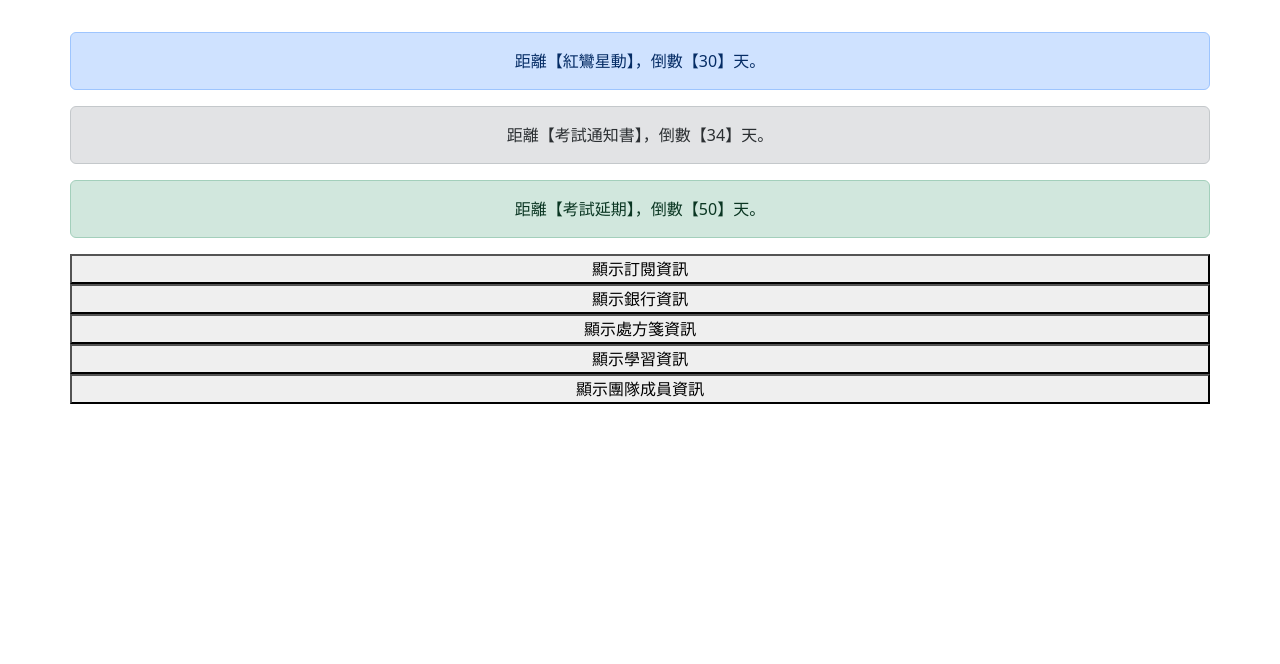
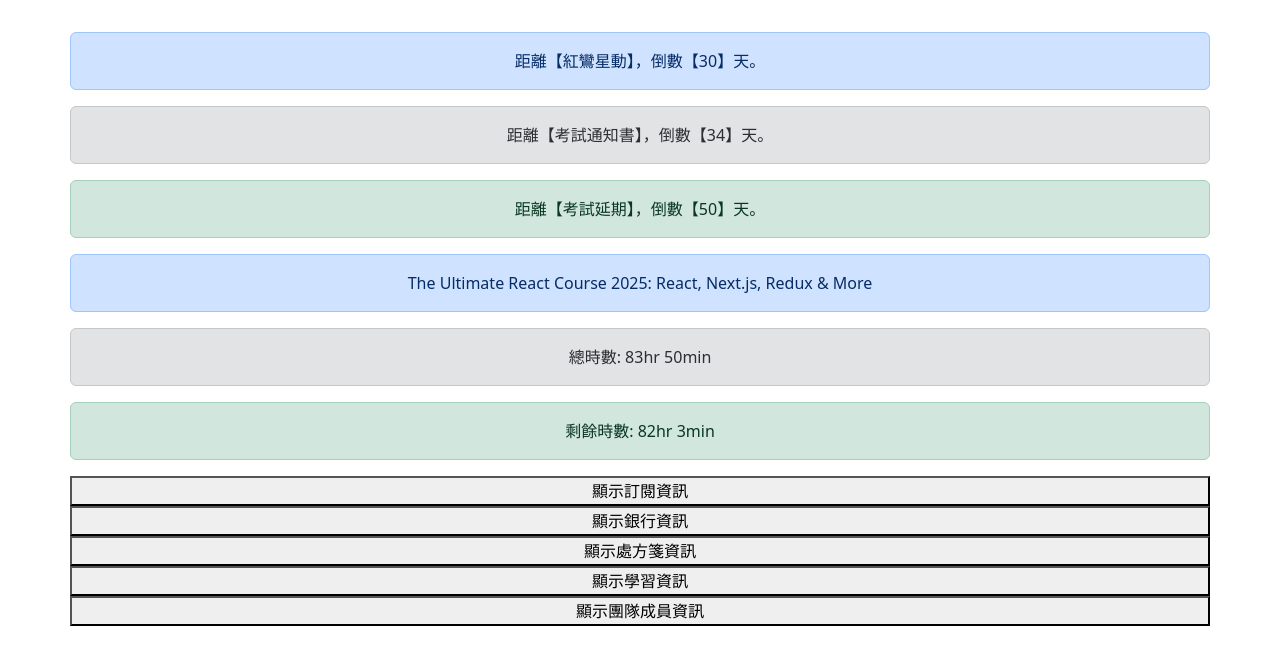
Before and after one commit to goldshoot0720/react20250705, a React (Vite) app: page / in a window 1280 px wide. Shown: the top 664 px of the page. Built offline with nearby package versions, Linux system fonts and the light colour scheme.

Commit message:
react20250705 MyCourseCountDown

```diff
--- a/src/App.jsx
+++ b/src/App.jsx
@@ -7,6 +7,8 @@
 import MyCountDown from "./MyCountDown";
 import { mytablecontent5 } from "./mytablecontent5";
 import { mytablecontent6 } from "./mytablecontent6";
+import MyCourseCountDown from "./MyCourseCountDown";
+import { mycourse1 } from "./mycourse1";
 
 function App() {
   const [showMytablecontent1, setshowMytablecontent1] = useState(false);
@@ -27,6 +29,11 @@
             mycountdowntitle3="考試延期"
             mycountdown3="2025-07-05"
           />
+          <MyCourseCountDown
+            mytitle="The Ultimate React Course 2025: React, Next.js, Redux & More"
+            mycourse={mycourse1}
+            myviewed="3"
+          />
           <button onClick={() => setshowMytablecontent1(!showMytablecontent1)}>
             {showMytablecontent1 ? "隱藏訂閱資訊" : "顯示訂閱資訊"}
           </button>
@@ -42,7 +49,6 @@
           <button onClick={() => setshowMytablecontent6(!showMytablecontent6)}>
             {showMytablecontent6 ? "隱藏團隊成員資訊" : "顯示團隊成員資訊"}
           </button>
-
           {showMytablecontent1 && (
             <MyTable
               mytableth1="訂閱服務"
@@ -52,7 +58,6 @@
               mytablecontent={mytablecontent1}
             />
           )}
-
           {showMytablecontent2 && (
             <MyTable
               mytableth1="銀行名稱"
@@ -62,7 +67,6 @@
               mytablecontent={mytablecontent2}
             />
           )}
-
           {showMytablecontent3 && (
             <MyTable
               mytableth1="醫院/醫師"
@@ -72,7 +76,6 @@
               mytablecontent={mytablecontent3}
             />
           )}
-
           {showMytablecontent5 && (
             <MyTable
               mytableth1="學習項目"
--- /dev/null
+++ b/src/MyCourseCountDown.jsx
@@ -0,0 +1,41 @@
+function MyCourseCountDown({ mytitle, mycourse, myviewed }) {
+  console.log("mycourse", mycourse);
+
+  // 計算總時數
+  let totalMinutes = 0;
+  mycourse.forEach((item) => {
+    if (item) {
+      totalMinutes += parseInt(item.hr, 10) * 60 + parseInt(item.min, 10);
+    }
+  });
+  const totalHours = Math.floor(totalMinutes / 60);
+  const remainingMinutes = totalMinutes % 60;
+
+  // 計算剩餘時數
+  const mycoursenew = mycourse.slice(myviewed);
+  console.log("mycoursenew", mycoursenew);
+  let totalMinutes2 = 0;
+  mycoursenew.forEach((item) => {
+    if (item) {
+      totalMinutes2 += parseInt(item.hr, 10) * 60 + parseInt(item.min, 10);
+    }
+  });
+  const totalHours2 = Math.floor(totalMinutes2 / 60);
+  const remainingMinutes2 = totalMinutes2 % 60;
+
+  return (
+    <>
+      <div className="alert alert-primary" role="alert">
+        {mytitle}
+      </div>
+      <div className="alert alert-secondary" role="alert">
+        總時數: {totalHours}hr {remainingMinutes}min
+      </div>
+      <div className="alert alert-success" role="alert">
+        剩餘時數: {totalHours2}hr {remainingMinutes2}min
+      </div>
+    </>
+  );
+}
+
+export default MyCourseCountDown;
--- /dev/null
+++ b/src/mycourse1.jsx
@@ -0,0 +1,42 @@
+export const mycourse1 = [
+  { hr: "0", min: "31" },
+  { hr: "0", min: "1" },
+  { hr: "1", min: "15" },
+  { hr: "1", min: "52" },
+  { hr: "2", min: "54" },
+  { hr: "2", min: "55" },
+  { hr: "2", min: "42" },
+  { hr: "1", min: "29" },
+  { hr: "0", min: "2" },
+  { hr: "2", min: "39" },
+  { hr: "2", min: "38" },
+  { hr: "3", min: "13" },
+  { hr: "2", min: "2" },
+  { hr: "1", min: "22" },
+  { hr: "0", min: "2" },
+  { hr: "3", min: "15" },
+  { hr: "2", min: "59" },
+  { hr: "4", min: "7" },
+  { hr: "2", min: "57" },
+  { hr: "2", min: "57" },
+  { hr: "0", min: "2" },
+  { hr: "2", min: "7" },
+  { hr: "3", min: "15" },
+  { hr: "2", min: "44" },
+  { hr: "1", min: "50" },
+  { hr: "0", min: "52" },
+  { hr: "3", min: "18" },
+  { hr: "2", min: "40" },
+  { hr: "7", min: "51" },
+  { hr: "0", min: "35" },
+  { hr: "0", min: "2" },
+  { hr: "3", min: "23" },
+  { hr: "1", min: "49" },
+  { hr: "2", min: "49" },
+  { hr: "2", min: "22" },
+  { hr: "1", min: "22" },
+  { hr: "3", min: "12" },
+  { hr: "0", min: "19" },
+  { hr: "1", min: "23" },
+  { hr: "0", min: "3" },
+];
```
Also changed, not shown: 1 other file (tests, documents, lock files or other folders).
